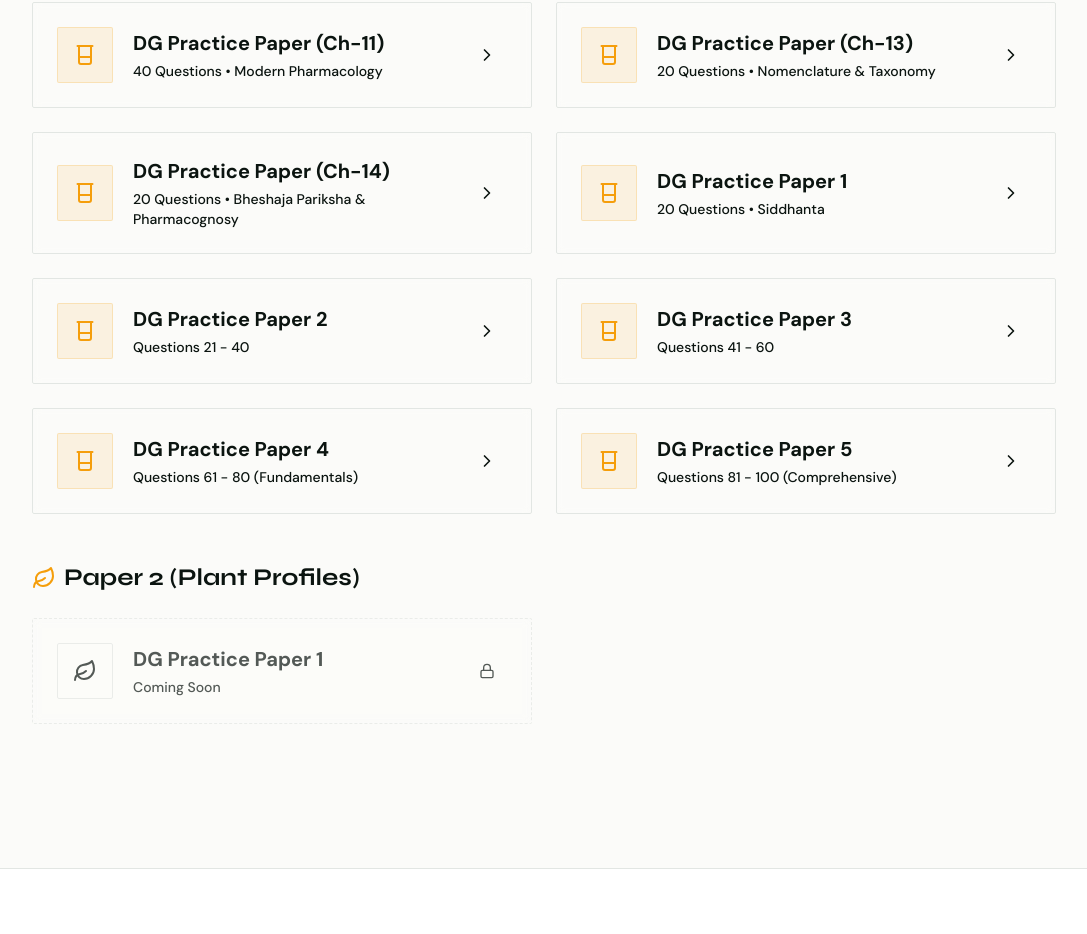
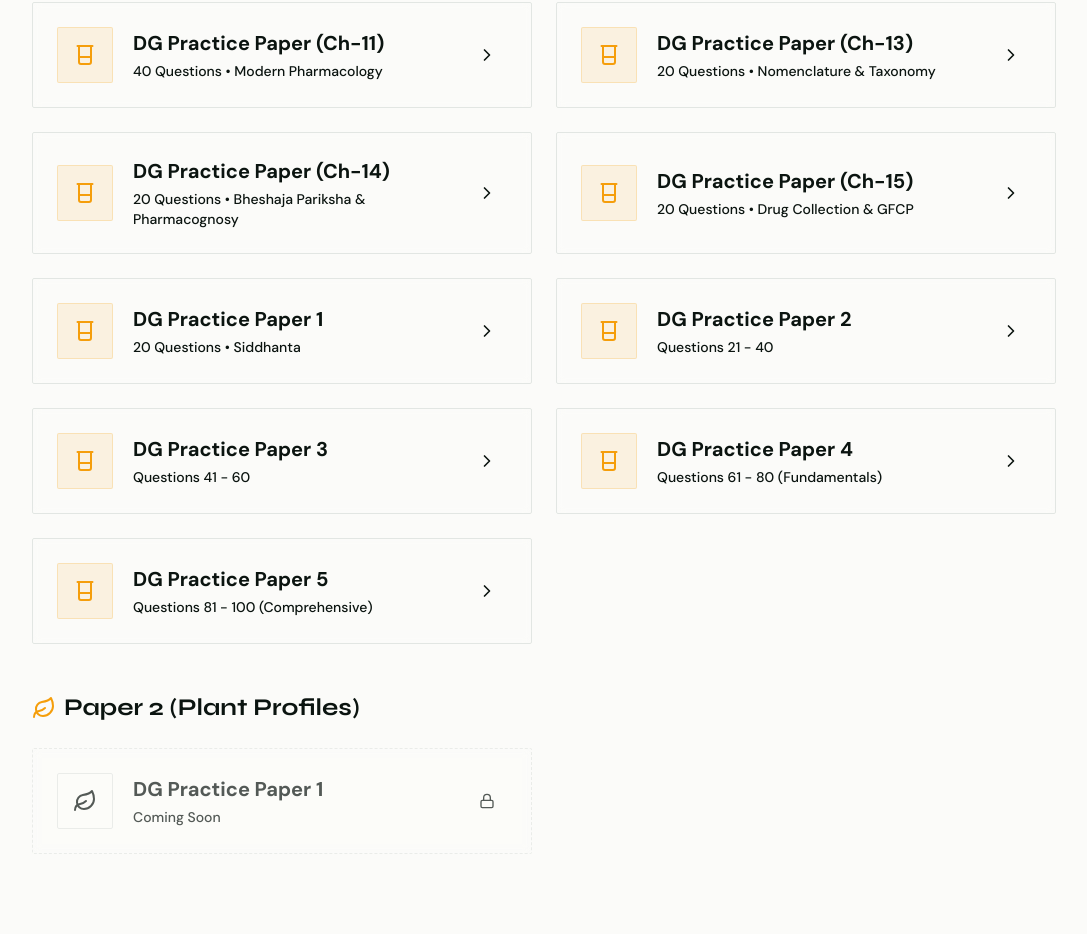
Before and after one commit to SahilDhinwa/Career-gps2.0, a Next.js app: page /mcq-practice/dravyaguna in a window 1280 px wide. Shown: the part 831-1765 px from the top of the page, without its empty margins (96-1183 px from the left). Built offline with nearby package versions, Linux system fonts and the light colour scheme; no server answers.

Commit message:
Add new chapters to DG Practice Papers

```diff
--- a/app/mcq-practice/dravyaguna/page.tsx
+++ b/app/mcq-practice/dravyaguna/page.tsx
@@ -27,6 +27,7 @@ const PAPER_1_PRACTICE_TESTS = [
   { id: "chapter-11", title: "DG Practice Paper (Ch-11)", subtitle: "40 Questions • Modern Pharmacology", link: "/mcq-practice/dravyaguna/paper-1/chapter-11" }, // Newly Added!
   { id: "chapter-13", title: "DG Practice Paper (Ch-13)", subtitle: "20 Questions • Nomenclature & Taxonomy", link: "/mcq-practice/dravyaguna/paper-1/chapter-13" },
   { id: "chapter-14", title: "DG Practice Paper (Ch-14)", subtitle: "20 Questions • Bheshaja Pariksha & Pharmacognosy", link: "/mcq-practice/dravyaguna/paper-1/chapter-14" }, // Newly Added!
+  { id: "chapter-15", title: "DG Practice Paper (Ch-15)", subtitle: "20 Questions • Drug Collection & GFCP", link: "/mcq-practice/dravyaguna/paper-1/chapter-15" }, // Newly Added!
 
   { id: "test-1", title: "DG Practice Paper 1", subtitle: "20 Questions • Siddhanta", link: "/mcq-practice/dravyaguna/paper-1/test-1" },
   { id: "test-2", title: "DG Practice Paper 2", subtitle: "Questions 21 - 40", link: "/mcq-practice/dravyaguna/paper-1/test-2" },
```
